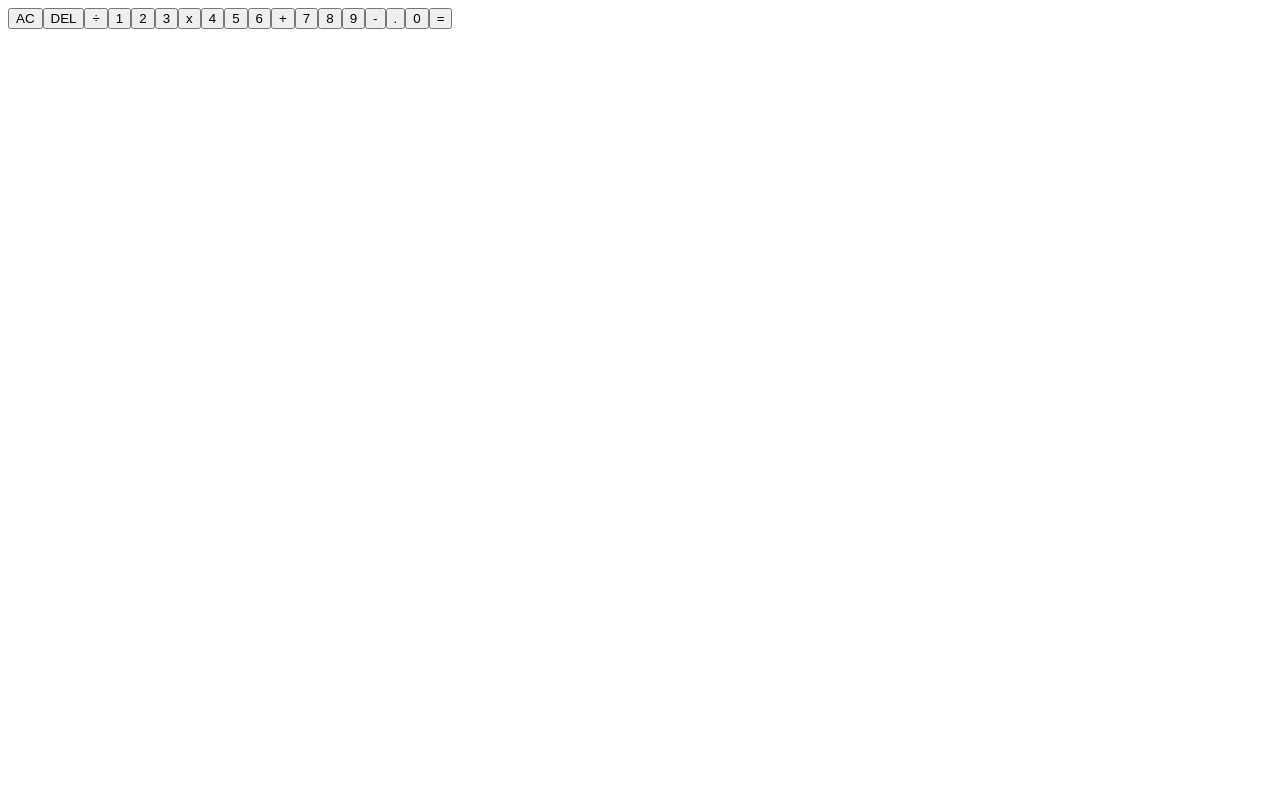
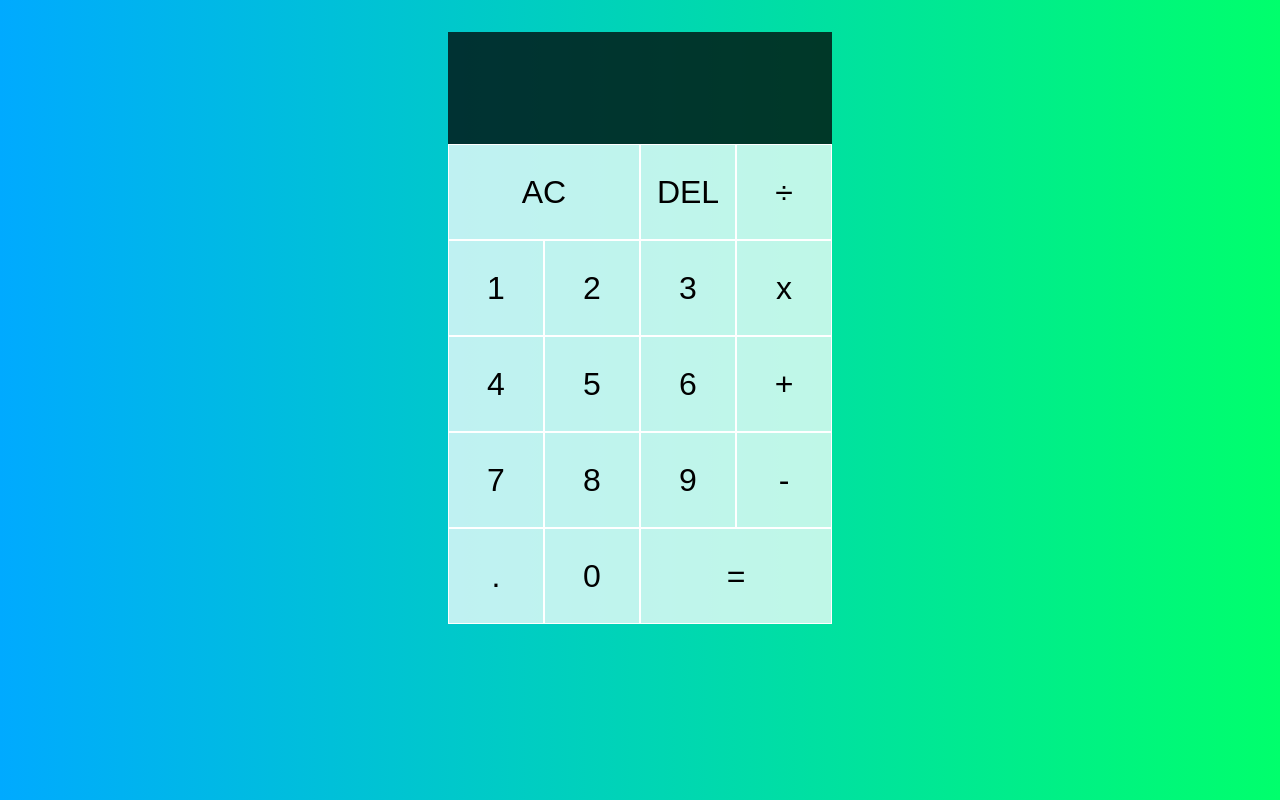
Before and after one commit to sujanrajs/react-calculator, a React (Create React App) app: page / in a window 1280 px wide. Built offline with nearby package versions, Linux system fonts and the light colour scheme.

Commit message:
added css

```diff
--- a/src/App.js
+++ b/src/App.js
@@ -1,3 +1,4 @@
+import "./styles.css";
 function App() {
   return (
     <div className="calculator-grid">
--- /dev/null
+++ b/src/styles.css
@@ -0,0 +1,57 @@
+*,
+*::before,
+*::after {
+  box-sizing: border-box;
+}
+
+body {
+  margin: 0;
+  background: linear-gradient(to right, #00aaff, #00ff6c);
+}
+
+.calculator-grid {
+  display: grid;
+  margin-top: 2rem;
+  justify-content: center;
+  grid-template-columns: repeat(4, 6rem);
+  grid-template-rows: minmax(7rem, auto) repeat(5, 6rem);
+}
+
+.calculator-grid > button {
+  cursor: pointer;
+  font-size: 2rem;
+  border: 1px solid white;
+  outline: none;
+  background-color: rgba(255, 255, 255, 0.75);
+}
+
+.calculator-grid > button:hover,
+.calculator-grid > button:focus {
+  background-color: rgba(255, 255, 255, 0.9);
+}
+
+.span-two {
+  grid-column: span 2;
+}
+
+.output {
+  grid-column: 1 / -1;
+  background-color: rgba(0, 0, 0, 0.75);
+  display: flex;
+  flex-direction: column;
+  align-items: flex-end;
+  justify-content: space-around;
+  padding: 0.75rem;
+  word-wrap: break-word;
+  word-break: break-all;
+}
+
+.output .previous-operand {
+  color: rgba(255, 255, 255, 0.75);
+  font-size: 1.5rem;
+}
+
+.output .current-operand {
+  color: white;
+  font-size: 2.5rem;
+}
```
